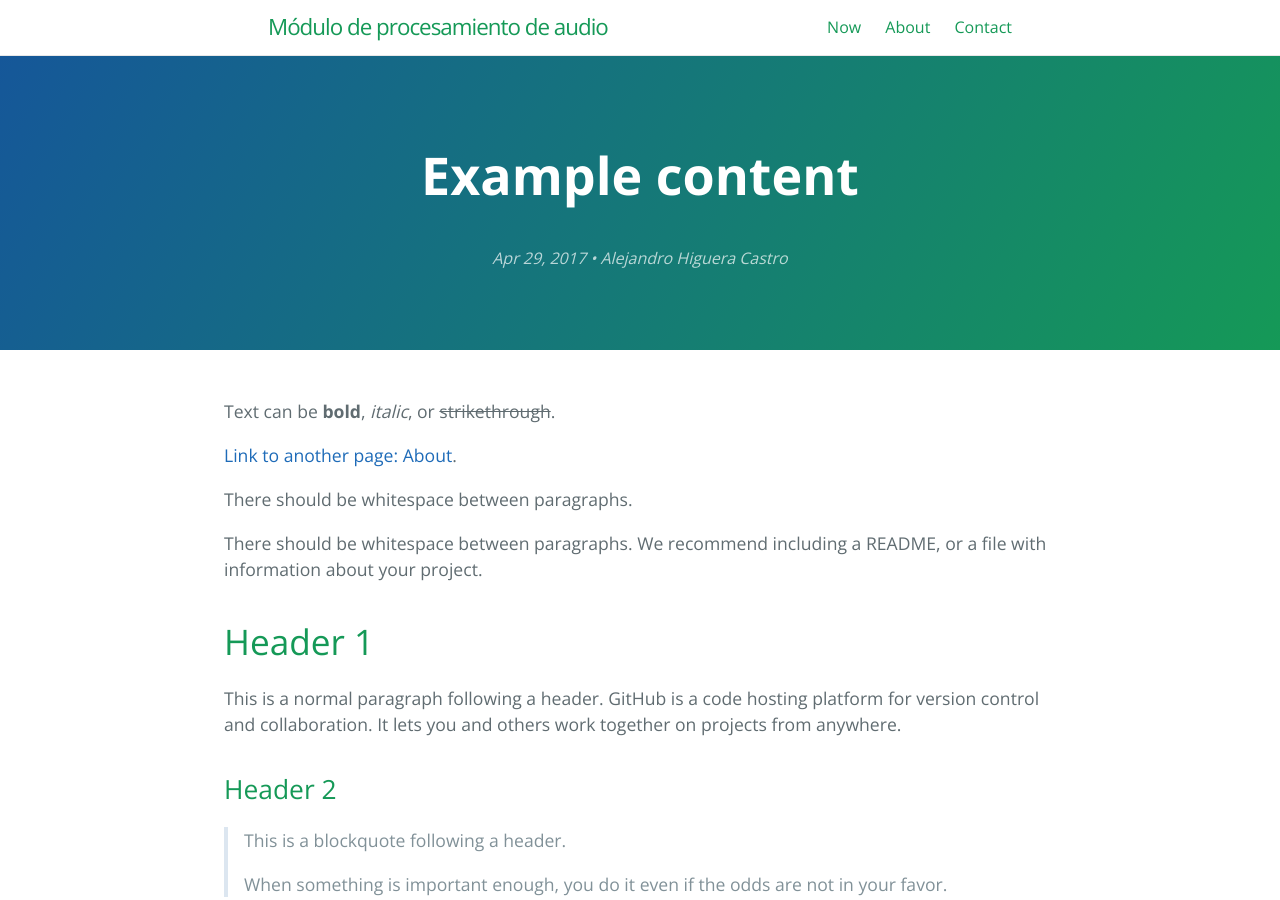
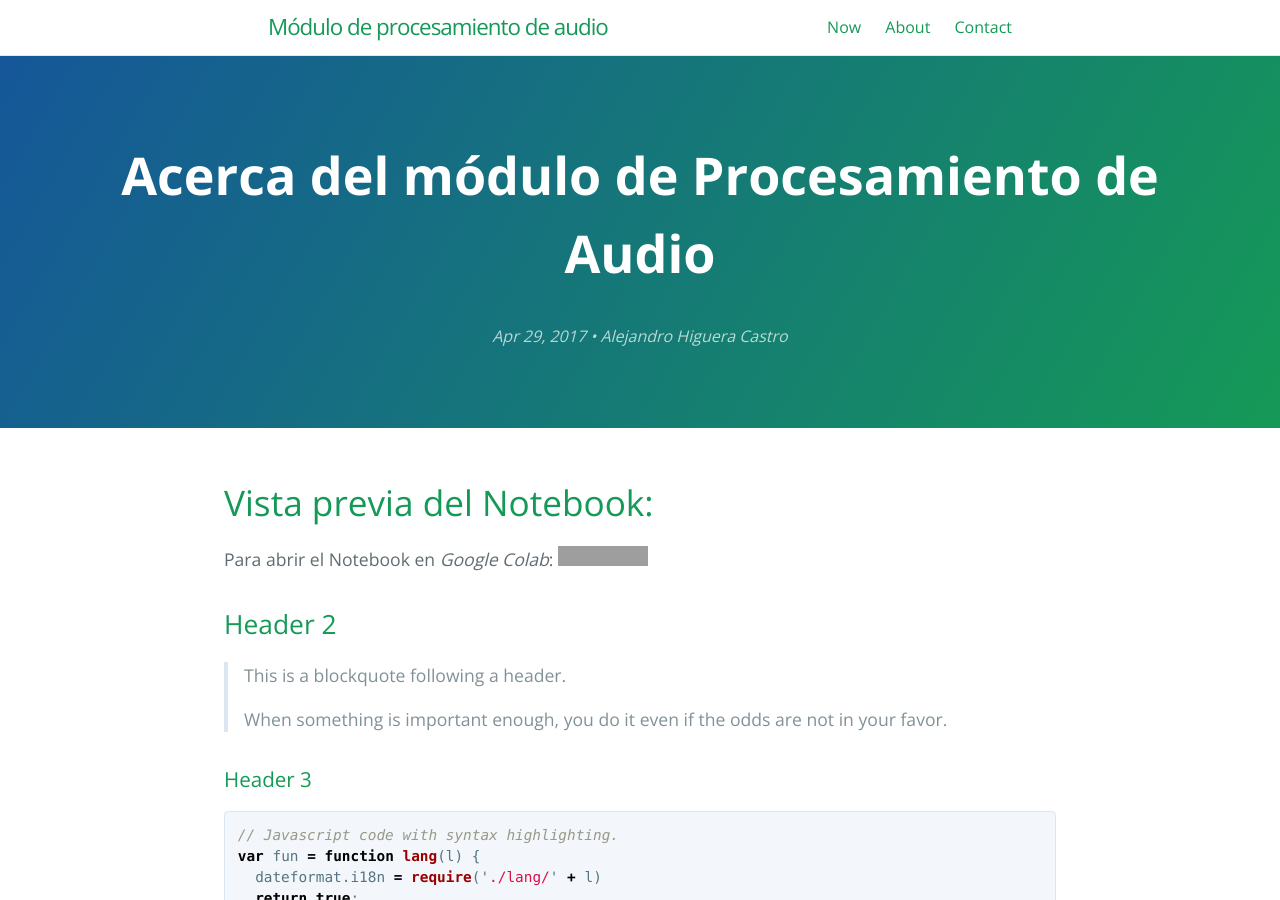
Before and after one commit to DarkNightSoldier/AudioProcessing, a Jekyll site: the page built from _posts/2017-04-29-cayman-example-content.md, in a window 1280 px wide and 900 px high. Built offline with Jekyll 4.4.1, drawn with Linux system fonts in a browser that asks for light colours; grey boxes are pictures that could not be loaded.

Commit message:
Update 2017-04-29-cayman-example-content.md

```diff
--- a/_posts/2017-04-29-cayman-example-content.md
+++ b/_posts/2017-04-29-cayman-example-content.md
@@ -1,19 +1,13 @@
 ---
 layout: post
-title: "Example content"
+title: "Acerca del módulo de Procesamiento de Audio"
 ---
 
-Text can be **bold**, _italic_, or ~~strikethrough~~.
+# [](#header-1)Vista previa del Notebook:
 
-[Link to another page: About]({{ '/about.html' | absolute_url }}).
+Para abrir el Notebook en *Google Colab*:
+[![Open In Colab](https://colab.research.google.com/assets/colab-badge.svg)](https://colab.research.google.com/github/googlecolab/colabtools/blob/master/notebooks/colab-github-demo.ipynb)
 
-There should be whitespace between paragraphs.
-
-There should be whitespace between paragraphs. We recommend including a README, or a file with information about your project.
-
-# [](#header-1)Header 1
-
-This is a normal paragraph following a header. GitHub is a code hosting platform for version control and collaboration. It lets you and others work together on projects from anywhere.
 
 ## [](#header-2)Header 2
 
```
